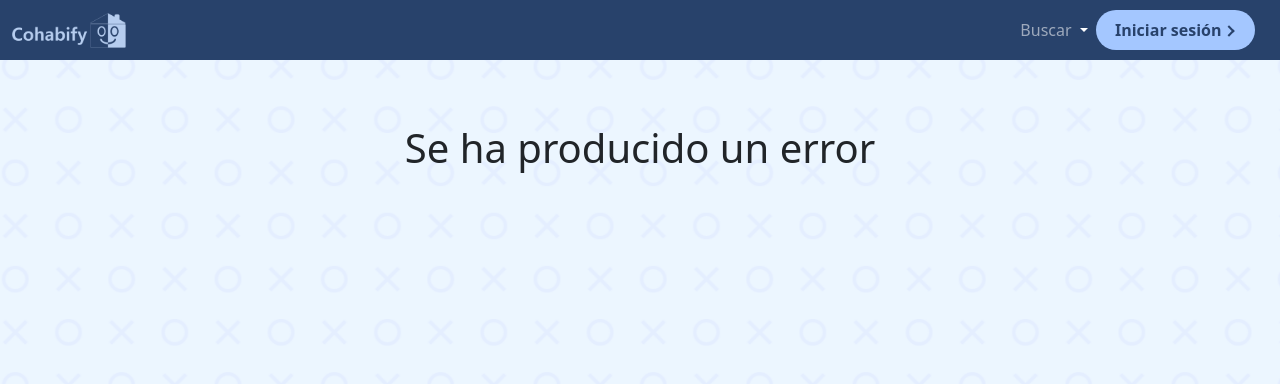
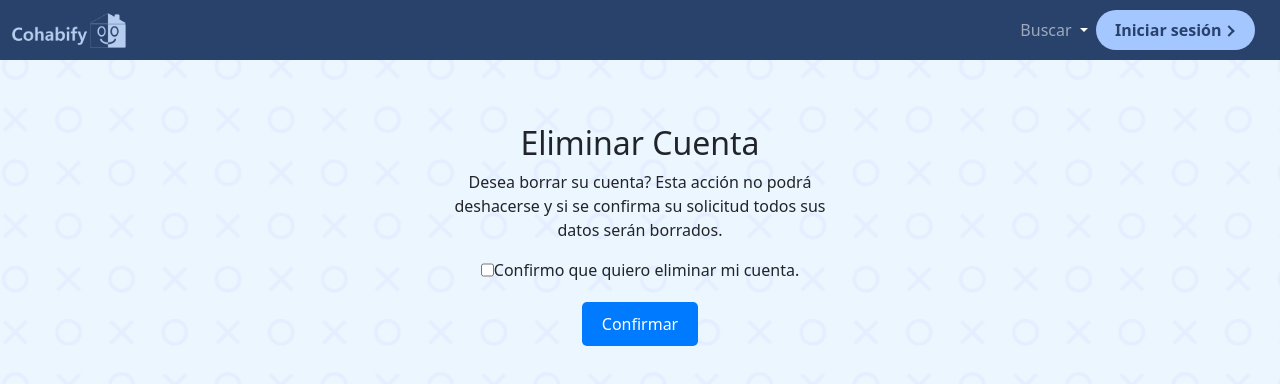
Before and after one commit to Cohabify-ISPP/Cohabify, a Vue app in the folder frontend/: page /deleteAccount in a window 1280 px wide. Shown: the top 384 px of the page. Built offline with nearby package versions, Linux system fonts and the light colour scheme; no server answers.

Commit message:
feat: Creada vista de confirmacion para borrar cuenta

```diff
--- /dev/null
+++ b/frontend/src/components/DeleteAccount.vue
@@ -0,0 +1,72 @@
+<script>
+import { ref, onMounted, computed, watch } from 'vue'
+import { useStore } from 'vuex'
+import { useRouter } from 'vue-router'
+import { loadStripe } from '@stripe/stripe-js';
+
+export default{
+
+    setup(){
+
+      const checkboxError = ref(false);
+      const checkboxValue = ref(false);
+        const router = useRouter();
+
+        const confirmAction = ()=> {
+          if(!checkboxValue.value){
+            checkboxError.value = true;
+            return;
+          }
+            router.push("/");
+        }
+
+        return {
+            checkboxValue,
+            checkboxError,
+            confirmAction
+        }
+    }
+
+}
+
+
+</script>
+
+<template>
+    <Navbar/>
+  <div class="right-to-erasure d-flex flex-column justify-content-center align-items-center" style="margin-top:5%;">
+    <h2>Eliminar Cuenta</h2>
+    <p>
+      Desea borrar su cuenta? Esta acción no podrá deshacerse y si se confirma su solicitud todos sus datos serán borrados.
+    </p>
+    <div class="d-flex">
+      <input type="checkbox" id="confirmation" v-model="checkboxValue">Confirmo que quiero eliminar mi cuenta.
+    </div>
+    <div class="mt-3 alert alert-danger" role="alert" style="padding: 2%;" v-if="checkboxError">
+      <p style="margin: 0"><i class="fas fa-exclamation-triangle"></i>  Debe confirmar que quiere eliminar la cuenta. </p>
+    </div>
+    <button type="submit" @click="confirmAction" style="margin-top: 5%;">Confirmar</button>
+  </div>
+</template>
+
+
+<style scoped>
+.right-to-erasure {
+  max-width: 400px;
+  margin: 0 auto;
+
+}
+
+button {
+  padding: 10px 20px;
+  background-color: #007bff;
+  color: #fff;
+  border: none;
+  border-radius: 5px;
+  cursor: pointer;
+}
+
+button:hover {
+  background-color: #0056b3;
+}
+</style>
--- a/frontend/src/components/user/userDetails.vue
+++ b/frontend/src/components/user/userDetails.vue
@@ -67,9 +67,12 @@ export default {
                     <div class= "botones" style="margin-top: 3%;">
                         <div class="d-flex justify-content-center align-items-center">
                             <button @click.prevent="navigateToUser" type="button" class="button boton" style="text-wrap: nowrap; width:100%;"><strong>Editar perfil <i class="bi bi-pencil-square" style="margin-left: 5px;"></i></strong></button>
+                            <button @click.prevent="$router.push('/deleteAccount')" type="button" class="button boton" style="text-wrap: nowrap; width:100%;  background-color: #DC3545;"><strong>Borrar perfil <i class="bi bi-trash" style="margin-left: 5px;"></i></strong></button>
                         </div>
                     </div>
+
                 </div>
+
 
                 <div class="subseccion">
                     <div class="card mb-2 shadow" style="padding: 10px;">
@@ -122,6 +125,8 @@ export default {
                             </div>
                         </div>
                     </div>
+
+
 
                 </div>
             </div>
--- a/frontend/src/router.js
+++ b/frontend/src/router.js
@@ -16,6 +16,7 @@ import updateUserDetails from './components/user/updateUserDetails.vue';
 import Error from './components/Error.vue';
 import MyHouseAdvertisementList from './components/houseAdvertisement/MyHouseAdvertisementList.vue';
 import Chat from './components/chat/Chat.vue';
+import DeleteAccount from './components/DeleteAccount.vue';
 
 
 const routes = [
@@ -46,7 +47,10 @@ const routes = [
 
 
     { path: '/advertisements/users/edit/:id', component: EditUserAdvertisement },
-    { path: '/:pathMatch(.*)*', component: Error }
+    { path: '/:pathMatch(.*)*', component: Error },
+
+    { path: '/deleteAccount', component: DeleteAccount },
+
 
 ];
 
```
